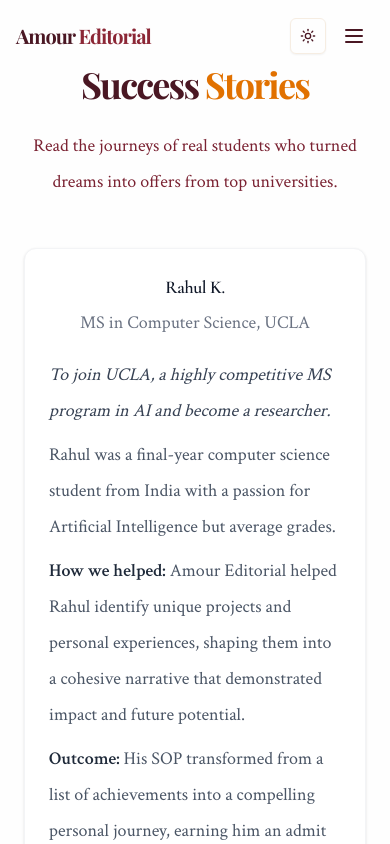
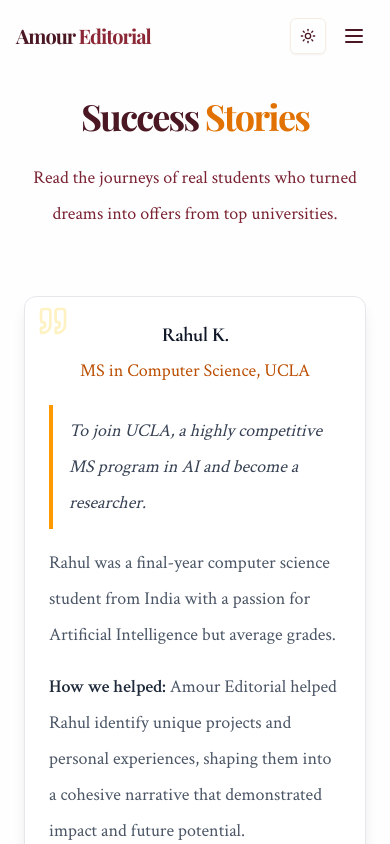
Before and after one commit to lolpanda2004/Amour-Editorial-Website, a Next.js app in the folder amour-next-ts/: page /success-stories in a window 390 px wide. Shown: the top 844 px of the page. Built offline with nearby package versions, Linux system fonts and the light colour scheme; a web font is replaced by a local one.

Commit message:
Fix: improved Success Stories spacing, card design, responsiveness

```diff
--- a/amour-next-ts/src/app/success-stories/page.tsx
+++ b/amour-next-ts/src/app/success-stories/page.tsx
@@ -1,5 +1,7 @@
 // src/app/success-stories/page.tsx
+
 import Link from "next/link";
+import { Quote } from "lucide-react"; // Make sure to install lucide-react: npm install lucide-react
 
 const stories = [
   {
@@ -30,11 +32,11 @@ const stories = [
 
 export default function SuccessStoriesPage() {
   return (
-    <main className="max-w-7xl mx-auto py-16 px-6 sm:px-12 lg:px-24 bg-background dark:bg-black">
+    <main className="max-w-7xl mx-auto py-24 px-6 sm:px-12 lg:px-24 bg-background dark:bg-black">
       <h1 className="text-4xl sm:text-5xl font-bold text-center mb-6 text-foreground">
         Success <span className="text-amber-600">Stories</span>
       </h1>
-      <p className="text-center text-muted-foreground mb-12 max-w-2xl mx-auto">
+      <p className="text-center text-muted-foreground mb-16 max-w-2xl mx-auto">
         Read the journeys of real students who turned dreams into offers from top universities.
       </p>
 
@@ -42,26 +44,36 @@ export default function SuccessStoriesPage() {
         {stories.map((item, index) => (
           <div
             key={index}
-            className="bg-white dark:bg-gray-900 p-6 rounded-xl shadow hover:shadow-lg transition-shadow hover:-translate-y-1 border border-gray-100 dark:border-gray-700 hover:border-amber-200"
+            className="group relative bg-white dark:bg-gray-900/80 p-6 rounded-xl shadow-lg hover:shadow-2xl hover:shadow-amber-500/20 dark:hover:shadow-amber-500/30 hover:-translate-y-2 transition-all duration-300 border border-gray-200 dark:border-gray-800 backdrop-blur-sm"
           >
-            <h3 className="font-semibold text-gray-900 dark:text-white text-center text-lg mb-1">{item.name}</h3>
-            <p className="text-gray-500 dark:text-gray-400 text-center mb-4">{item.program}</p>
-            <p className="italic text-gray-700 dark:text-gray-300 mb-2">{item.dream}</p>
-            <p className="text-gray-600 dark:text-gray-400 mb-2">{item.background}</p>
-            <p className="text-gray-600 dark:text-gray-400 mb-2">
-              <span className="font-semibold text-gray-800 dark:text-white">How we helped:</span> {item.howWeHelped}
-            </p>
-            <p className="text-gray-600 dark:text-gray-400">
-              <span className="font-semibold text-gray-800 dark:text-white">Outcome:</span> {item.outcome}
-            </p>
+            {/* Glow Effect */}
+            <div className="absolute -inset-0.5 bg-gradient-to-r from-amber-600 to-red-600 rounded-xl blur-lg opacity-0 group-hover:opacity-60 transition-all duration-500"></div>
+
+            <div className="relative">
+              <Quote className="absolute -top-4 -left-3 h-8 w-8 text-amber-200/50 dark:text-amber-500/20" />
+              <h3 className="font-bold text-gray-900 dark:text-white text-center text-xl mb-1">{item.name}</h3>
+              <p className="text-amber-700 dark:text-amber-500 text-center mb-4 font-medium">{item.program}</p>
+              <p className="italic text-gray-700 dark:text-gray-300 mb-4 border-l-4 border-amber-500 pl-4 py-2">
+                {item.dream}
+              </p>
+              <p className="text-gray-600 dark:text-gray-400 mb-4">{item.background}</p>
+              <div className="space-y-3">
+                <p className="text-gray-600 dark:text-gray-400">
+                  <span className="font-semibold text-gray-800 dark:text-white">How we helped:</span> {item.howWeHelped}
+                </p>
+                <p className="text-gray-600 dark:text-gray-400">
+                  <span className="font-semibold text-gray-800 dark:text-white">Outcome:</span> {item.outcome}
+                </p>
+              </div>
+            </div>
           </div>
         ))}
       </div>
 
-      <div className="text-center mt-12">
+      <div className="text-center mt-20">
         <Link
           href="/booking"
-          className="inline-flex items-center bg-amber-600 dark:bg-red-600 text-white hover:bg-amber-700 dark:hover:bg-red-700 font-medium gap-2 px-6 py-3 rounded-full shadow hover:shadow-md transition"
+          className="inline-flex items-center bg-amber-600 dark:bg-red-600 text-white hover:bg-amber-700 dark:hover:bg-red-700 font-medium gap-2 px-6 py-3 rounded-full shadow-lg hover:shadow-amber-500/40 transition"
         >
           Start your journey
         </Link>
```
